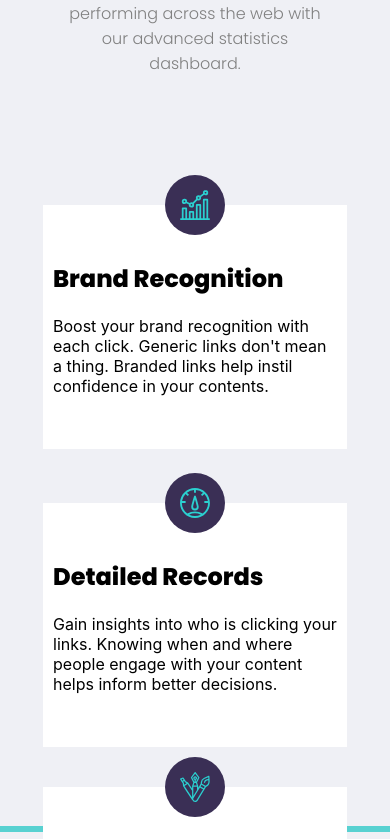
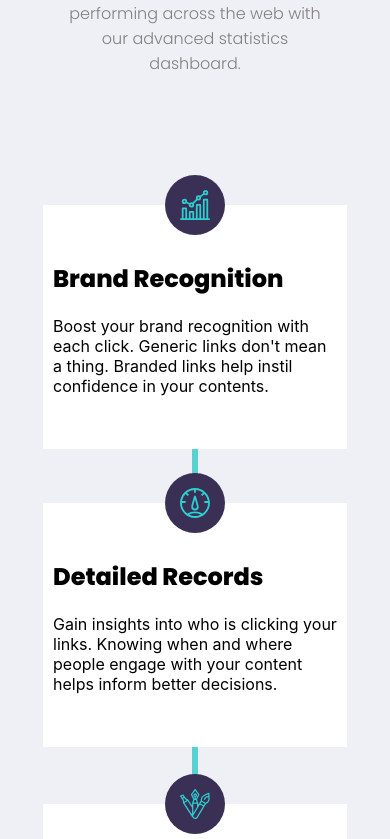
Before and after one commit to primelos/URL_shortening_API, a React (Create React App) app: page / in a window 390 px wide. Shown: the part 1161-2000 px from the top of the page. Built offline with nearby package versions, Linux system fonts and the light colour scheme.

Commit message:
in mobile view added the vertical line

```diff
--- a/src/components/advanceStatistics/index.jsx
+++ b/src/components/advanceStatistics/index.jsx
@@ -33,7 +33,6 @@ const AdvancedStatistics = ({ shortenUrl, copyState, handleCopy }) => {
             </ResultContainer>
           </UrlShortLink>
         ))}
-
       <TitleWrapper>
         <Title>Advance Statistics</Title>
         <Paragraph>
@@ -74,6 +73,7 @@ const AdvancedStatistics = ({ shortenUrl, copyState, handleCopy }) => {
         </Content>
       </ContentWrapper>
       <Line />
+      <VerticalLine />
     </Container>
   );
 };
@@ -184,6 +184,9 @@ const ContentWrapper = styled.div`
     flex-direction: column;
     justify-content: center;
     align-items: center;
+    div:nth-child(3) {
+      top: 230px !important;
+    }
   }
 `;
 
@@ -194,6 +197,7 @@ const Content = styled.div`
   padding: 36px 10px 0px 10px;
   text-align: left;
   position: relative;
+  z-index: 1;
 `;
 
 const ContentImage = styled.div`
@@ -225,6 +229,9 @@ const ContentParagraph = styled.p``;
 
 const Line = styled.hr`
   border: 3px solid #58d1d1;
+  @media screen and (max-width: 450px) {
+    display: none;
+  }
 `;
 
 const LinkLine = styled.hr`
@@ -237,3 +244,16 @@ const LinkLine = styled.hr`
     margin: 0;
   }
 `;
+
+const VerticalLine = styled.div`
+  display: none;
+  @media screen and (max-width: 450px) {
+    display: block;
+    border-left: 6px solid #58d1d1;
+    height: 30%;
+    position: absolute;
+    left: 49.3%;
+    padding: 100px 0;
+    bottom: 120px;
+  }
+`;
--- a/src/components/buttonLink/ButtonLink.jsx
+++ b/src/components/buttonLink/ButtonLink.jsx
@@ -28,6 +28,8 @@ const ButtonWrapper = styled.div`
   @media screen and (max-width: 450px) {
     width: 100%;
     padding: 0;
+    position: relative;
+    top: 40px;
   }
 `;
 
--- a/src/components/search/index.jsx
+++ b/src/components/search/index.jsx
@@ -216,4 +216,7 @@ const SpanWrapper = styled.span`
   z-index: 1;
   position: absolute;
   top: 28px;
+  @media screen and (max-width: 450px) {
+    top: 14px;
+  }
 `;
```
